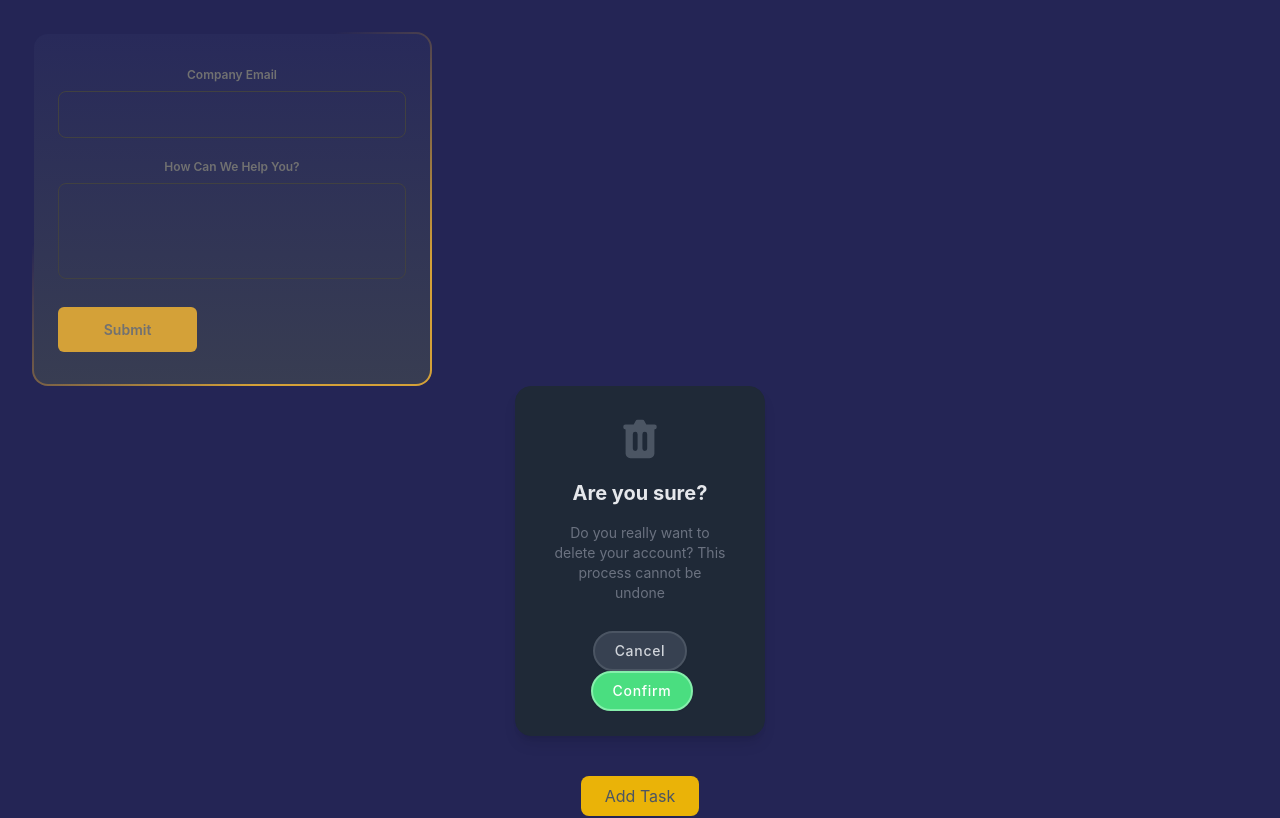
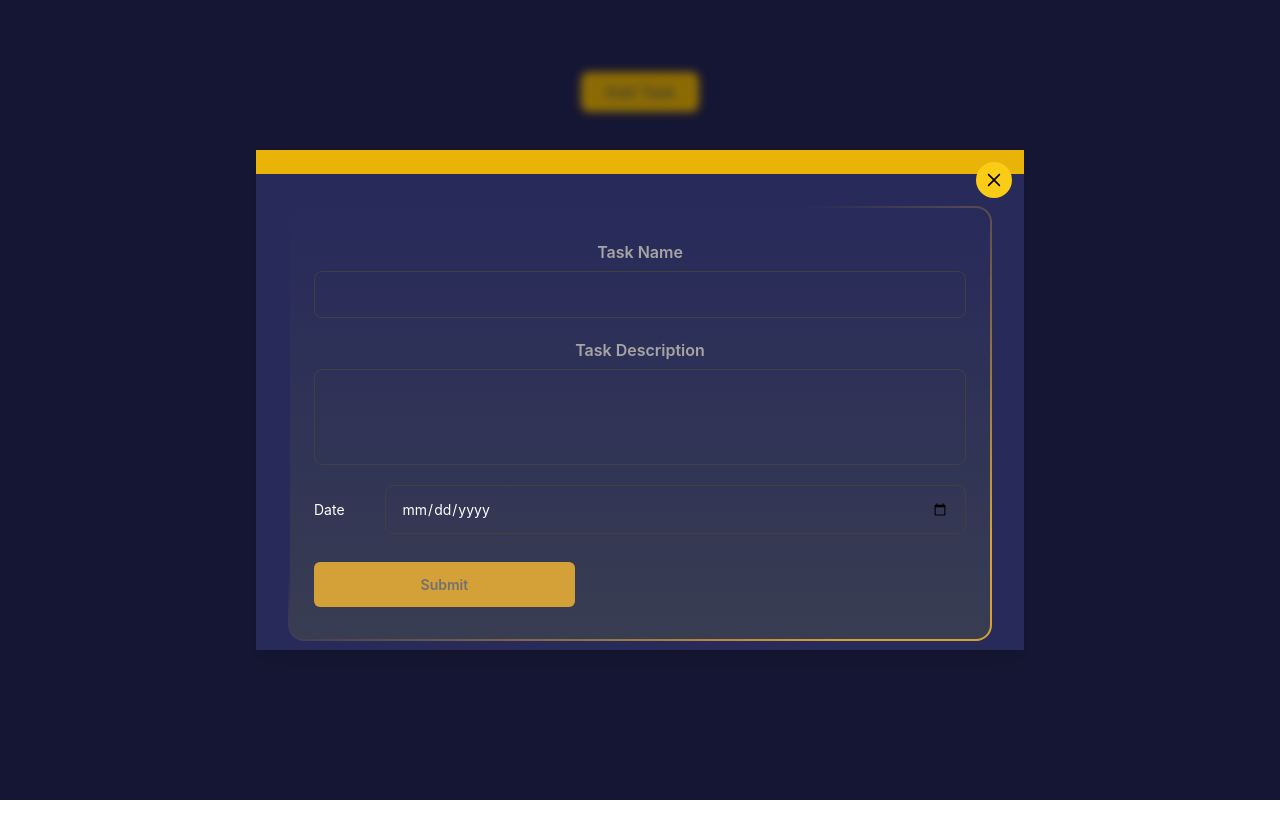
Before and after one commit to MD-Tauhid/toDo-app, a React (Vite) app: page / in a window 1280 px wide. Shown: the top 818 px of the page. Built offline with nearby package versions, Linux system fonts and the light colour scheme; some icons are missing.

Commit message:
add task modal

```diff
--- a/src/App.css
+++ b/src/App.css
@@ -49,7 +49,7 @@
 
 /* Form css */
 .form-container {
-  width: 400px;
+  width: 100%;
   background: linear-gradient(#282A5A, #383d52) padding-box,
               linear-gradient(145deg, transparent 35%,#D4A138, #D4A138) border-box;
   border: 2px solid transparent;
@@ -99,9 +99,9 @@
 .form-container .form-group label {
   display: block;
   margin-bottom: 5px;
-  color: #717171;
+  color: #a8a4a4;
   font-weight: 600;
-  font-size: 12px;
+  font-size: 16px;
 }
 
 .form-container .form-group input {
@@ -161,4 +161,16 @@
 .form-container .form-submit-btn:hover {
   background-color: #EAB308;
   box-shadow: 0 10px 20px #EAB308;
+  color: #ffcc3e;
+  font-weight: 800;
 }
+
+#date {
+  width: 100%;
+  padding: 12px 16px;
+  border-radius: 8px;
+  color: #fff;
+  font-family: inherit;
+  background-color: transparent;
+  border: 1px solid #414141;
+}
--- a/src/App.jsx
+++ b/src/App.jsx
@@ -13,7 +13,6 @@ function App() {
     <>
       <div>
         <AddTask></AddTask>
-        <AddTaskModal/>
       </div>
       <div>
         <button className='bg-yellow-500 rounded-lg font-normal hover:shadow-lg hover:shadow-third text-gray-600 py-2 px-6 my-10' type="button">Add Task</button>
--- a/src/components/AddTask.jsx
+++ b/src/components/AddTask.jsx
@@ -1,23 +1,30 @@
 import React from 'react';
+import AddTaskModal from './AddTaskModal';
 
 const AddTask = () => {
     return (
         <div>
+            <AddTaskModal>
                 <div className="form-container">
                     <form className="form">
                         <div className="form-group">
-                        <label for="email">Company Email</label>
-                        <input required="" name="email" id="email" type="text"/>
+                            <label for="task">Task Name</label>
+                            <input required="" name="task" id="task" type="text" />
                         </div>
                         <div className="form-group">
-                        <label for="textarea">How Can We Help You?</label>
-                        <textarea required="" cols="50" rows="10" id="textarea" name="textarea">
+                            <label for="textarea">Task Description</label>
+                            <textarea required="" cols="50" rows="10" id="textarea" name="task-desc">
 
                             </textarea>
+                        </div>
+                        <div className='flex flex-row gap-10 justify-center items-center'>
+                            <label htmlFor="date">Date</label>
+                            <input type="date" name="date" id="date" />
                         </div>
                         <button type="submit" className="form-submit-btn">Submit</button>
                     </form>
                 </div>
+            </AddTaskModal>
         </div>
     );
 };
--- a/src/components/AddTaskModal.jsx
+++ b/src/components/AddTaskModal.jsx
@@ -1,45 +1,32 @@
 import React from 'react';
+import { CgClose } from "react-icons/cg";
 
-const AddTaskModal = () => {
+
+const AddTaskModal = ({ children = null, modalTitle = '', setShowModal }) => {
     return (
-        <div>
-            <div
-                class="w-[250px] flex flex-col p-4 relative items-center justify-center bg-gray-800 border border-gray-800 shadow-lg rounded-2xl mx-auto"
-            >
-                <div class="">
-                    <div class="text-center p-3 flex-auto justify-center">
-                        <svg
-                            xmlns="http://www.w3.org/2000/svg"
-                            class="w-12 h-12 flex items-center text-gray-600 mx-auto"
-                            viewBox="0 0 20 20"
-                            fill="currentColor"
-                        >
-                            <path
-                                fill-rule="evenodd"
-                                d="M9 2a1 1 0 00-.894.553L7.382 4H4a1 1 0 000 2v10a2 2 0 002 2h8a2 2 0 002-2V6a1 1 0 100-2h-3.382l-.724-1.447A1 1 0 0011 2H9zM7 8a1 1 0 012 0v6a1 1 0 11-2 0V8zm5-1a1 1 0 00-1 1v6a1 1 0 102 0V8a1 1 0 00-1-1z"
-                                clip-rule="evenodd"
-                            ></path>
-                        </svg>
-                        <h2 class="text-xl font-bold py-4 text-gray-200">Are you sure?</h2>
-                        <p class="text-sm text-gray-500 px-2">
-                            Do you really want to delete your account? This process cannot be undone
-                        </p>
+        <div className="flex justify-center items-center overflow-x-hidden overflow-y-auto fixed inset-0 z-50 outline-none border-none focus:outline-none bg-black/40 backdrop-blur-sm">
+            <div className="relative w-auto my-6 ">
+                <div className="border-0  shadow-lg relative flex flex-col lg:w-[60vw] w-[90vw] max-h-[500px] overflow-y-auto bg-secondary border-none outline-none focus:outline-none">
+                    <div className="bg-third dark:bg-darkPrimary  p-3 border-none">
+                        <div className="relative">
+                            <h1 className="text-center text-gray-700 dark:text-gray-400 text-[24px] font-[600] uppercase border-none">
+                                {" "}
+                                {modalTitle}
+                            </h1>
+                            <button
+                                type="button"
+                                className="absolute top-0 right-0  bg-yellow-400 rounded-full text-black  dark:text-darkTextPrimary p-2 border-none"
+                                onClick={() => setShowModal(false)}
+                            >
+                                <CgClose size={20} />
+                            </button>
+                        </div>
                     </div>
-                    <div class="p-2 mt-2 text-center space-x-1 md:block">
-                        <button
-                            class="mb-2 md:mb-0 bg-gray-700 px-5 py-2 text-sm shadow-sm font-medium tracking-wider border-2 border-gray-600 hover:border-gray-700 text-gray-300 rounded-full hover:shadow-lg hover:bg-gray-800 transition ease-in duration-300"
-                        >
-                            Cancel
-                        </button>
-                        <button
-                            class="bg-green-400 hover:bg-green-500 px-5 ml-4 py-2 text-sm shadow-sm hover:shadow-lg font-medium tracking-wider border-2 border-green-300 hover:border-green-500 text-white rounded-full transition ease-in duration-300"
-                        >
-                            Confirm
-                        </button>
+                    <div className="relative p-8 flex-auto dark:bg-darkTertiary border-none">
+                        {children}
                     </div>
                 </div>
             </div>
-
         </div>
     );
 };
```
Lines whose indentation alone changed are shown as unchanged.
